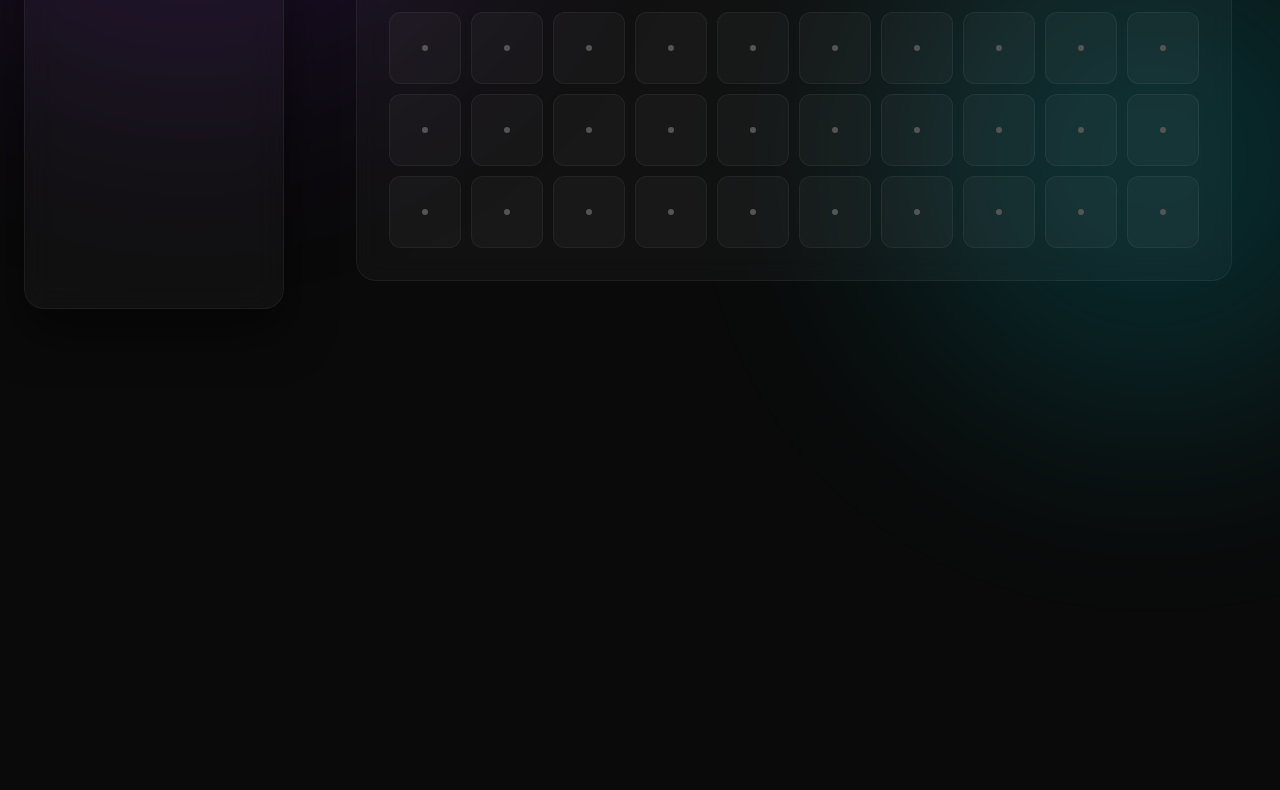
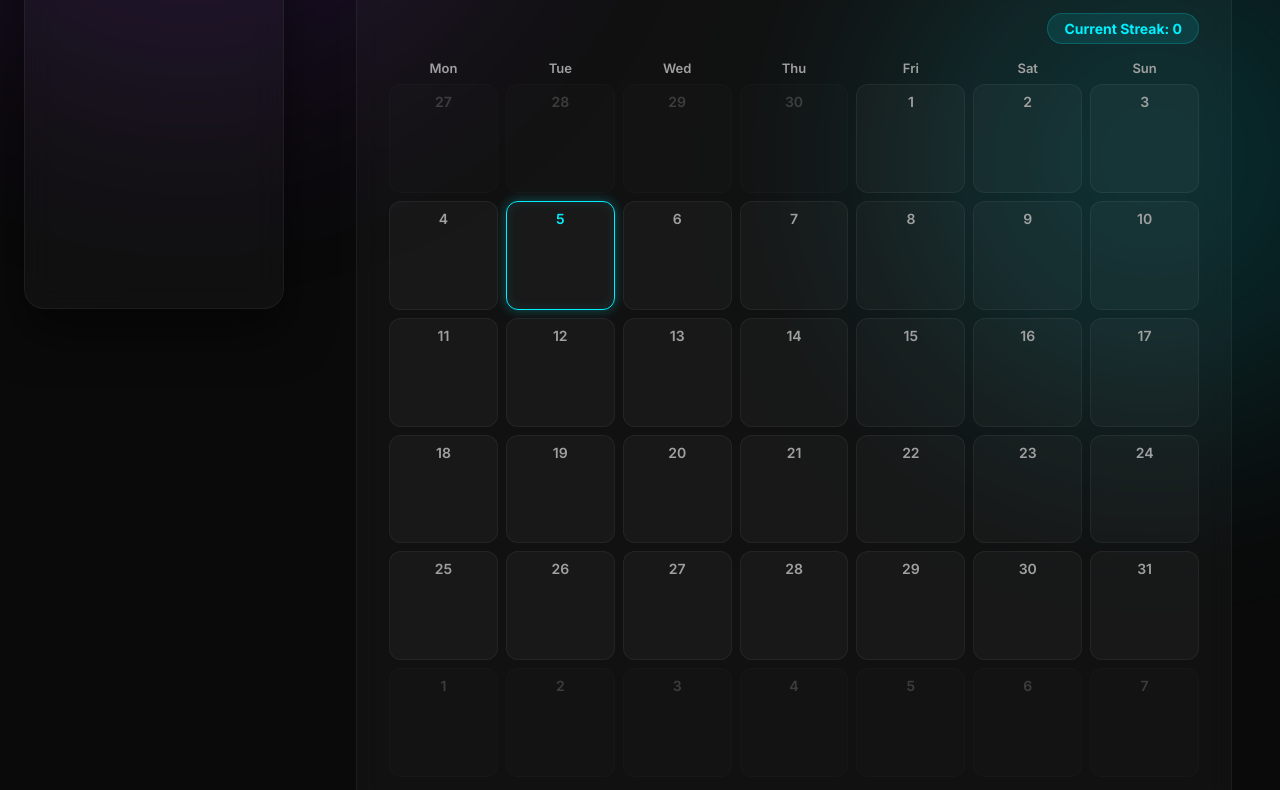
Before and after one commit to CosmicDorito-25/SnackTax, a plain HTML site: page index.html in a window 1280 px wide. Shown: the part 467-1257 px from the top of the page. Before the commit the page ends 800 px from the top, so only its background shows below. Drawn offline with nearby package versions, Linux system fonts and the light colour scheme.

Commit message:
Added Calender and feature to view past streaks

```diff
--- a/index.html
+++ b/index.html
@@ -634,7 +634,8 @@
             border: 1px solid var(--glass-border);
             color: var(--text-muted);
             cursor: pointer;
-            padding: 6px 12px;
+            padding: 8px 16px; /* Bug Fix: Added strict padding */
+            width: fit-content; /* Bug Fix: Stop horizontal stretching */
             border-radius: var(--radius-md);
             font-size: 12px;
             font-weight: 600;
@@ -652,7 +653,8 @@
             border: 1px solid var(--glass-border);
             color: var(--text-muted);
             cursor: pointer;
-            padding: 6px 12px;
+            padding: 8px 16px; /* Bug Fix: Added strict padding */
+            width: fit-content; /* Bug Fix: Stop horizontal stretching */
             border-radius: var(--radius-md);
             font-size: 12px;
             font-weight: 600;
@@ -667,7 +669,12 @@
         .food-card-header {
             display: flex;
             justify-content: space-between;
-            align-items: flex-start;
+            align-items: center; /* Bug Fix: Changed from flex-start to prevent stretching */
+        }
+        .food-card-header .action-buttons {
+            display: flex;
+            gap: 8px;
+            align-items: center;
         }
 
         /* * 6. PHASE 3 EXPANSION - DAILY LOG TIMELINE
@@ -797,7 +804,7 @@
             border-color: rgba(255, 68, 68, 0.3);
         }
 
-        /* * 5. PHASE 4 - DASHBOARD CHARTS & CALENDAR STYLES
+        /* * 5. PHASE 4 & 7 - DASHBOARD CHARTS & CALENDAR STYLES
          */
 
         /* Macros Ring Grid */
@@ -861,7 +868,7 @@
             font-weight: 500;
         }
 
-        /* Streak Calendar */
+        /* Full Interactive Calendar Styles */
         .streak-section {
             margin-top: 48px;
             background: var(--glass-bg);
@@ -871,15 +878,34 @@
             backdrop-filter: blur(12px);
         }
 
-        .streak-header {
+        .calendar-header {
             display: flex;
             justify-content: space-between;
-            align-items: baseline;
+            align-items: center;
             margin-bottom: 24px;
         }
 
-        .streak-header h2 {
-            font-size: 24px;
+        .calendar-nav-btn {
+            background: rgba(255, 255, 255, 0.05);
+            border: 1px solid var(--glass-border);
+            color: var(--text-primary);
+            padding: 8px 16px;
+            border-radius: var(--radius-md);
+            cursor: pointer;
+            transition: all var(--transition-smooth);
+            display: flex;
+            align-items: center;
+            justify-content: center;
+            font-weight: bold;
+        }
+
+        .calendar-nav-btn:hover {
+            background: var(--glass-highlight);
+            border-color: rgba(255, 255, 255, 0.15);
+        }
+
+        .calendar-month-year {
+            font-size: 20px;
             font-weight: 600;
         }
 
@@ -891,6 +917,7 @@
             border-radius: var(--radius-full);
             font-weight: 700;
             font-size: 14px;
+            display: inline-block;
         }
         body.limit-exceeded .streak-count-badge {
             background: rgba(255, 42, 42, 0.1);
@@ -898,47 +925,74 @@
             border-color: rgba(255, 42, 42, 0.2);
         }
 
-        .calendar-grid {
-            display: flex;
-            flex-wrap: wrap;
-            gap: 10px;
-        }
-
-        .calendar-day {
-            width: calc(10% - 9px); /* Roughly 10 items per row on desktop */
+        .calendar-weekdays {
+            display: grid;
+            grid-template-columns: repeat(7, 1fr);
+            gap: 8px;
+            margin-bottom: 8px;
+            text-align: center;
+            font-size: 13px;
+            color: var(--text-secondary);
+            font-weight: 600;
+        }
+
+        .calendar-grid-full {
+            display: grid;
+            grid-template-columns: repeat(7, 1fr);
+            gap: 8px;
+        }
+
+        .calendar-cell {
             aspect-ratio: 1;
-            border-radius: var(--radius-md);
-            display: flex;
-            align-items: center;
-            justify-content: center;
-            font-size: 20px;
             background: rgba(255, 255, 255, 0.03);
             border: 1px solid rgba(255, 255, 255, 0.05);
+            border-radius: var(--radius-md);
+            display: flex;
+            flex-direction: column;
+            align-items: center;
+            justify-content: flex-start;
+            padding: 8px;
+            font-size: 14px;
+            font-weight: 600;
+            position: relative;
             transition: all var(--transition-smooth);
-        }
-
-        @media (max-width: 768px) {
-            .calendar-day { width: calc(14.28% - 9px); /* 7 items per row on mobile */ }
-        }
-
-        .calendar-day.success {
+            color: var(--text-secondary);
+            cursor: default;
+        }
+
+        .calendar-cell.today {
+            border-color: var(--accent-blue);
+            box-shadow: inset 0 0 12px rgba(0, 240, 255, 0.1), 0 0 12px rgba(0, 240, 255, 0.3);
+            color: var(--accent-blue);
+        }
+
+        .calendar-cell.grayed-out {
+            opacity: 0.3;
+        }
+
+        .calendar-cell.success {
             background: rgba(0, 255, 102, 0.05);
             border-color: rgba(0, 255, 102, 0.2);
-            box-shadow: inset 0 0 12px rgba(0, 255, 102, 0.1);
-        }
-
-        .calendar-day.failed {
+            color: var(--text-primary);
+        }
+
+        .calendar-cell.failed {
             background: rgba(255, 68, 68, 0.05);
             border-color: rgba(255, 68, 68, 0.2);
-            filter: grayscale(100%);
-            opacity: 0.5;
-        }
-
-        .calendar-day.empty span {
-            width: 6px;
-            height: 6px;
-            background: var(--text-muted);
-            border-radius: 50%;
+            color: var(--text-primary);
+        }
+
+        .gamification-overlay {
+            font-size: 20px;
+            margin-top: auto;
+            margin-bottom: 4px;
+            line-height: 1;
+        }
+
+        @media (max-width: 768px) {
+            .calendar-cell { padding: 4px; font-size: 12px; }
+            .gamification-overlay { font-size: 16px; margin-bottom: 2px; }
+            .calendar-weekdays { font-size: 11px; }
         }
 
     </style>
@@ -1039,14 +1093,24 @@
                 </div>
             </div>
 
-            <!-- Phase 4: Streak Calendar -->
+            <!-- Phase 7: Full Interactive Calendar -->
             <div class="streak-section">
-                <div class="streak-header">
-                    <h2>30-Day Streak Map</h2>
+                <div class="calendar-header">
+                    <button id="cal-prev-btn" class="calendar-nav-btn">&lt;</button>
+                    <h3 id="calendar-month-year" class="calendar-month-year">Month Year</h3>
+                    <button id="cal-next-btn" class="calendar-nav-btn">&gt;</button>
+                </div>
+
+                <div style="display: flex; justify-content: flex-end; margin-bottom: 16px;">
                     <div class="streak-count-badge">Current Streak: <span id="streak-counter">0</span></div>
                 </div>
-                <div id="streak-grid" class="calendar-grid">
-                    <!-- JavaScript will inject calendar boxes here -->
+
+                <div class="calendar-weekdays">
+                    <div>Mon</div><div>Tue</div><div>Wed</div><div>Thu</div><div>Fri</div><div>Sat</div><div>Sun</div>
+                </div>
+
+                <div id="calendar-grid" class="calendar-grid-full">
+                    <!-- JavaScript will inject calendar cells here -->
                 </div>
             </div>
         </section>
@@ -1432,7 +1496,7 @@
                 card.innerHTML = `
                     <div class="food-card-header">
                         <h3 title="${food.name}">${food.name}</h3>
-                        <div style="display: flex; gap: 8px;">
+                        <div class="action-buttons">
                             <button class="edit-btn" onclick="window.editLibraryFood('${id}')">Edit</button>
                             <button class="delete-btn" onclick="window.deleteFood('${id}')">Delete</button>
                         </div>
@@ -1703,12 +1767,17 @@
             activeSelectedId = null;
         }
 
-        // Utility: Get YYYY-MM-DD for local timezone
+        // Core Date formatting helper to ensure perfect YYYY-MM-DD from any Date object
+        function getYYYYMMDD(dateObj) {
+            const yyyy = dateObj.getFullYear();
+            const mm = String(dateObj.getMonth() + 1).padStart(2, '0');
+            const dd = String(dateObj.getDate()).padStart(2, '0');
+            return `${yyyy}-${mm}-${dd}`;
+        }
+
+        // Utility: Get YYYY-MM-DD for local timezone today
         function getLocalYYYYMMDD() {
-            const now = new Date();
-            const offset = now.getTimezoneOffset();
-            const localDate = new Date(now.getTime() - (offset*60*1000));
-            return localDate.toISOString().split('T')[0];
+            return getYYYYMMDD(new Date());
         }
 
         // 3. Math Engine & Save Logic
@@ -2095,11 +2164,24 @@
         }
 
         /**
-         * --- PHASE 4: DASHBOARD & GAMIFICATION LOGIC ---
+         * --- PHASE 4 & 7: DASHBOARD, CHARTS & GAMIFICATION LOGIC ---
          */
 
         let appCharts = {}; // Track chart instances globally to destroy/recreate them
         let globalActiveDateKey = getLocalYYYYMMDD(); // For the Midnight Patch
+        let currentViewDate = new Date(); // State variable for the new interactive calendar
+
+        // Initialize dynamic Calendar Navigation
+        function setupCalendarNavigation() {
+            document.getElementById('cal-prev-btn').addEventListener('click', () => {
+                currentViewDate.setMonth(currentViewDate.getMonth() - 1);
+                renderCalendar(currentViewDate);
+            });
+            document.getElementById('cal-next-btn').addEventListener('click', () => {
+                currentViewDate.setMonth(currentViewDate.getMonth() + 1);
+                renderCalendar(currentViewDate);
+            });
+        }
 
         // 1. Core Render logic
         function renderDashboard() {
@@ -2138,7 +2220,7 @@
             document.getElementById('text-fib-val').innerText = todayLog.totals.fiber || 0;
             document.getElementById('text-fib-max').innerText = `/ ${settings.maxFiber || 30}g`;
 
-            renderCalendar(state);
+            renderCalendar(currentViewDate); // Now passes the state variable date
         }
 
         // 2. ChartJS Helper
@@ -2183,31 +2265,25 @@
             });
         }
 
-        // 3. 30-Day Streak Calendar
-        function renderCalendar(state) {
+        // Helper: Calculate Streak logic independently for current real-time badge
+        function calculateAndRenderStreakBadge(state) {
             const maxCal = state.userSettings.maxCalories;
-            const targetProtein = state.userSettings.maxProtein * 0.8; // Phase 6 Requirement
             let currentStreak = 0;
             let breakFound = false;
 
-            // Step A: Calculate Streak
             for(let i=0; i<30; i++) {
                 const d = new Date();
                 d.setDate(d.getDate() - i);
-                const offset = d.getTimezoneOffset();
-                const localD = new Date(d.getTime() - (offset*60*1000));
-                const dateKey = localD.toISOString().split('T')[0];
-
+                const dateKey = getYYYYMMDD(d);
                 const log = state.dailyLogs[dateKey];
 
                 if (i === 0) {
                     if (!log || log.totals.calories === 0) {
-                        // Today has no entries yet, doesn't break or add to streak
-                        continue;
+                        continue; // No data yet today
                     } else if (log.totals.calories > maxCal) {
-                        breakFound = true; // Today is over limit, streak broken immediately
+                        breakFound = true; // Failed today
                     } else {
-                        currentStreak++; // Today is logged and under cal limit
+                        currentStreak++; // Succeeded today
                     }
                 } else {
                     if (!breakFound) {
@@ -2225,54 +2301,104 @@
             // Trigger Confetti on 7+ Streak!
             if (currentStreak >= 7 && !window.confettiFired) {
                 setTimeout(() => confetti({ particleCount: 150, spread: 80, origin: { y: 0.6 } }), 500);
-                window.confettiFired = true; // prevent re-firing on soft re-renders
+                window.confettiFired = true;
             }
-
-            // Step B: Generate Grid visually
-            const calendarGrid = document.getElementById('streak-grid');
+            return currentStreak;
+        }
+
+        // 3. Phase 7: Interactive Gamification Calendar Engine
+        function renderCalendar(dateObj) {
+            const state = getState();
+            const currentStreak = calculateAndRenderStreakBadge(state); // Ensure badge updates correctly
+
+            const maxCal = state.userSettings.maxCalories;
+            const targetProtein = state.userSettings.maxProtein * 0.8;
+
+            // Set Month/Year Title
+            const monthNames = ["January", "February", "March", "April", "May", "June", "July", "August", "September", "October", "November", "December"];
+            document.getElementById('calendar-month-year').innerText = `${monthNames[dateObj.getMonth()]} ${dateObj.getFullYear()}`;
+
+            // Date math variables
+            const year = dateObj.getFullYear();
+            const month = dateObj.getMonth();
+            const firstDayOfMonth = new Date(year, month, 1);
+            const daysInMonth = new Date(year, month + 1, 0).getDate();
+
+            // Calculate Day of Week for 1st of month (Monday = 0 ... Sunday = 6)
+            let firstDayOfWeek = firstDayOfMonth.getDay();
+            firstDayOfWeek = firstDayOfWeek === 0 ? 6 : firstDayOfWeek - 1;
+
+            // Collect cells for exactly a 42 grid layout (6 weeks)
+            const prevMonthDays = firstDayOfWeek;
+            const nextMonthDays = 42 - (prevMonthDays + daysInMonth);
+            const calendarCells = [];
+
+            // Add padding days from Previous month
+            const prevMonthLastDay = new Date(year, month, 0).getDate();
+            for (let i = prevMonthDays - 1; i >= 0; i--) {
+                calendarCells.push({ date: new Date(year, month - 1, prevMonthLastDay - i), isCurrentMonth: false });
+            }
+
+            // Add current month days
+            for (let i = 1; i <= daysInMonth; i++) {
+                calendarCells.push({ date: new Date(year, month, i), isCurrentMonth: true });
+            }
+
+            // Add padding days from Next month
+            for (let i = 1; i <= nextMonthDays; i++) {
+                calendarCells.push({ date: new Date(year, month + 1, i), isCurrentMonth: false });
+            }
+
+            const calendarGrid = document.getElementById('calendar-grid');
             calendarGrid.innerHTML = '';
 
-            // Generate past 30 days chronologically (left to right)
-            for(let i=29; i>=0; i--) {
-                const d = new Date();
-                d.setDate(d.getDate() - i);
-                const offset = d.getTimezoneOffset();
-                const localD = new Date(d.getTime() - (offset*60*1000));
-                const dateKey = localD.toISOString().split('T')[0];
-
+            const localTodayKey = getLocalYYYYMMDD(); // Ensure neon border matches system real-time date
+
+            // Build grid cells and map Gamification rules
+            calendarCells.forEach(cell => {
+                const dateKey = getYYYYMMDD(cell.date);
                 const log = state.dailyLogs[dateKey];
-                const box = document.createElement('div');
-                box.className = 'calendar-day';
-
-                // Advanced Gamification Conditions
-                if (!log || log.totals.calories === 0) {
-                    box.classList.add('empty');
-                    box.innerHTML = `<span></span>`;
-                } else if (log.totals.calories <= maxCal) {
-                    box.classList.add('success');
-
-                    // Condition B & C: Protein Check
-                    if (log.totals.protein >= targetProtein) {
-                        // Condition B (Perfect Day)
-                        box.innerHTML = currentStreak >= 7 ? '🏆' : '🔥';
-                    } else {
-                        // Condition C (Survived, but missed Protein)
-                        box.innerHTML = '🕯️';
-                        box.title = `${dateKey}: ${log.totals.calories} kcal (Protein goal missed)`;
+
+                const cellDiv = document.createElement('div');
+                cellDiv.className = 'calendar-cell';
+                if (!cell.isCurrentMonth) cellDiv.classList.add('grayed-out');
+                if (dateKey === localTodayKey) cellDiv.classList.add('today'); // Neon Border class
+
+                const dateNum = document.createElement('span');
+                dateNum.innerText = cell.date.getDate();
+                cellDiv.appendChild(dateNum);
+
+                const overlay = document.createElement('div');
+                overlay.className = 'gamification-overlay';
+
+                // Advanced Gamification Conditions Mapping
+                if (log && log.totals.calories > 0) {
+                    if (log.totals.calories > maxCal) {
+                        // Condition A (Failure)
+                        overlay.innerText = '❌';
+                        cellDiv.classList.add('failed');
+                    } else if (log.totals.calories <= maxCal) {
+                        cellDiv.classList.add('success');
+
+                        // Condition B & C: Protein Check
+                        if (log.totals.protein >= targetProtein) {
+                            // Condition B (Perfect Day)
+                            overlay.innerText = currentStreak >= 7 ? '🏆' : '🔥';
+                        } else {
+                            // Condition C (Survived, but missed Protein)
+                            overlay.innerText = '🕯️';
+                            cellDiv.title = `${dateKey}: ${log.totals.calories} kcal (Protein goal missed)`;
+                        }
                     }
-                } else {
-                    // Condition A (Failure)
-                    box.classList.add('failed');
-                    box.innerHTML = '❌';
                 }
 
-                // Set default title if not set by protein miss
-                if(!box.title) {
-                    box.title = `${dateKey}: ${log ? log.totals.calories + ' kcal' : 'No data'}`;
+                if(!cellDiv.title) {
+                    cellDiv.title = `${dateKey}: ${log && log.totals.calories > 0 ? log.totals.calories + ' kcal' : 'No data'}`;
                 }
 
-                calendarGrid.appendChild(box);
-            }
+                cellDiv.appendChild(overlay);
+                calendarGrid.appendChild(cellDiv);
+            });
         }
 
         // 4. The Midnight Patch (Listen for tab returning to foreground)
@@ -2296,14 +2422,17 @@
             setupLibraryForm();
             renderLibrary();
 
-            // Phase 3 Initializations
+            // Phase 3 & 5 Initializations
             setupLoggerSearch();
             setupLogModal();
             setupDailyLogDelegation();
-            setupCustomModals(); // Initialize new Modals
+            setupCustomModals();
             renderDailyLog();
 
-            // Phase 4 Initializations
+            // Phase 7 Initializations
+            setupCalendarNavigation();
+
+            // Phase 4 & 7 Initializations
             renderDashboard();
         });
 
```
